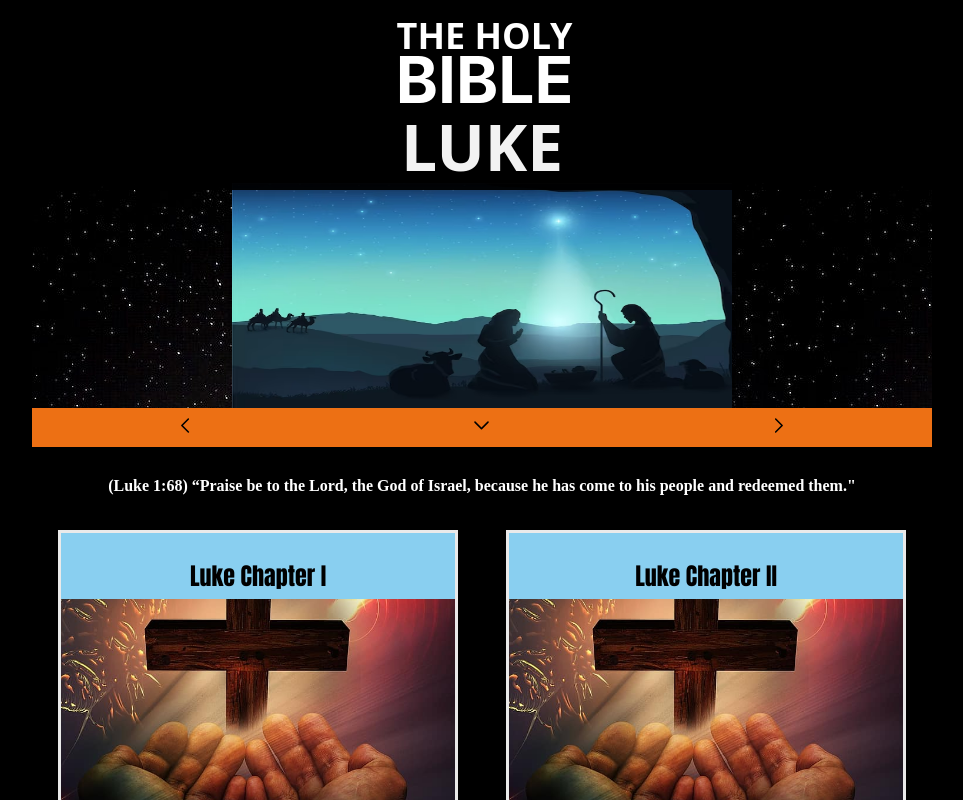
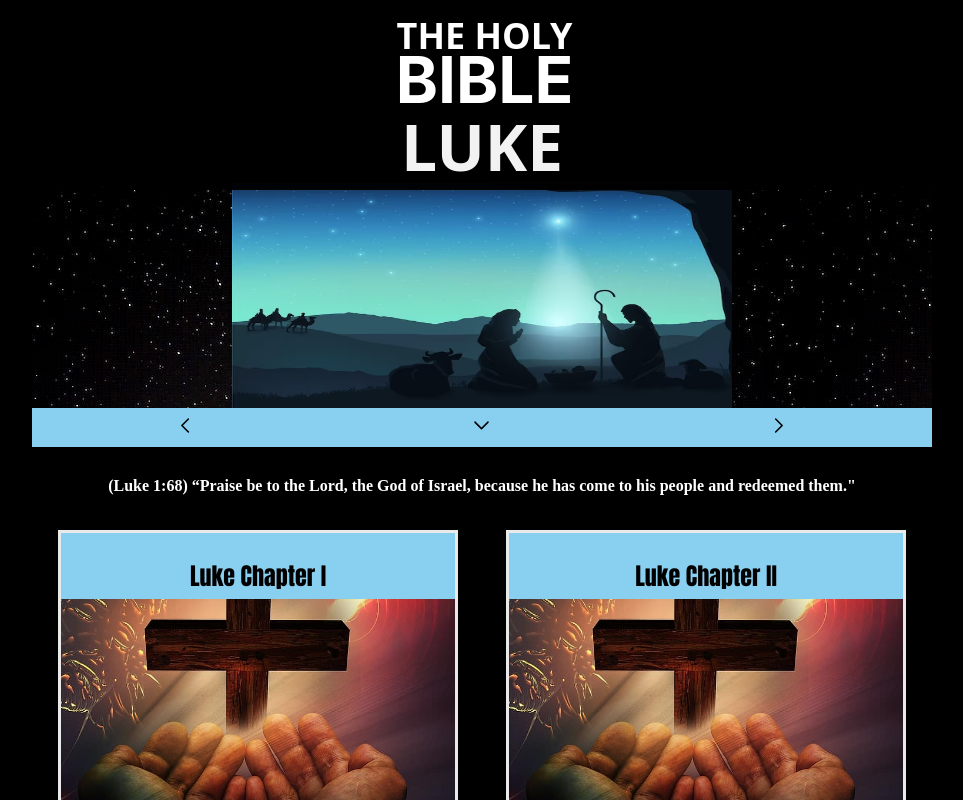
Before and after one commit to jnutt367/luke, a Next.js app: page / in a window 1280 px wide. Shown: the top 800 px of the page, without its empty margins (158-1121 px from the left). Built offline with nearby package versions, Linux system fonts and the light colour scheme.

Commit message:
Update Home.module.css
#89CFF0

```diff
--- a/styles/Home.module.css
+++ b/styles/Home.module.css
@@ -220,7 +220,7 @@
 }
 
 .nav {
-    background-color: #ED7014;
+    background-color: #89CFF0;
     opacity: 1;
     padding: 5px;
     display: flex;
```
